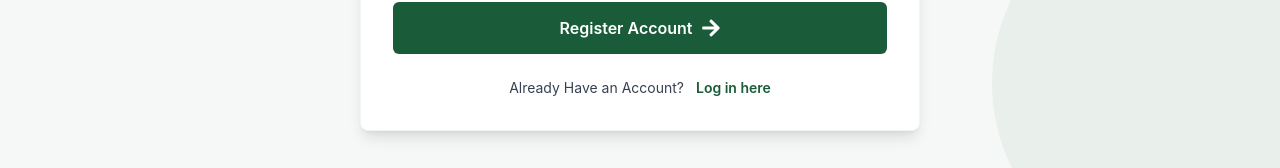
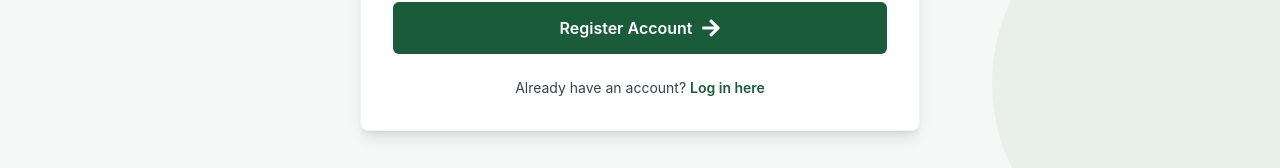
Before and after one commit to kingdada7/probateNG, a React (Vite) app in the folder Applicant/: page /citizenregistration in a window 1280 px wide. Shown: the part 726-894 px from the top of the page. Built offline with nearby package versions, Linux system fonts and the light colour scheme; no server answers.

Commit message:
changed to link for navigation

```diff
--- a/Applicant/components/Navbar.jsx
+++ b/Applicant/components/Navbar.jsx
@@ -51,7 +51,7 @@ const Navbar = () => {
         {/* Desktop Actions */}
         <div className="hidden md:flex items-center gap-3">
           <button
-            onClick={() => navigate("/citizenlogin")}
+            onClick={() => navigate("/citizenportal")}
             className="bg-[#1a5c2a] text-white text-sm font-semibold px-5 py-2 rounded-md hover:bg-[#164d23] transition-colors cursor-pointer"
           >
             Login
@@ -93,7 +93,7 @@ const Navbar = () => {
             Track Application
           </a>
           <button
-            onClick={() => navigate("/citizenlogin")}
+            onClick={() => navigate("/citizenportal")}
             className="w-full bg-[#1a5c2a] text-white text-sm font-semibold px-5 py-2.5 rounded-md hover:bg-[#164d23] transition-colors mt-2 cursor-pointer"
           >
             Login
--- a/Applicant/pages/CitizenLogin.jsx
+++ b/Applicant/pages/CitizenLogin.jsx
@@ -141,7 +141,7 @@ function CitizenLogin() {
                 <p className="text-sm text-gray-700">
                   Don't have an account?{" "}
                   <Link
-                    to="/CitizenRegistration"
+                    to="/citizenregistration"
                     className="text-[#1a5c3a] font-semibold hover:underline"
                   >
                     Register here
--- a/Applicant/pages/CitizenRegistration.jsx
+++ b/Applicant/pages/CitizenRegistration.jsx
@@ -41,10 +41,9 @@ function CitizenRegistration() {
         confirmPassword,
       });
     } catch (error) {
-     toast.error(error.response?.data?.message || error.message);
+      toast.error(error.response?.data?.message || error.message);
     }
   };
-
 
   return (
     <div className="min-h-screen bg-[#f6f8f7]  flex flex-col ">
@@ -186,13 +185,13 @@ function CitizenRegistration() {
 
               <div className="mt-6 text-center">
                 <p className="text-sm text-gray-700">
-                  Already Have an Account?
-                  <a
-                    href="/CitizenLogin"
-                    className="text-[#1a5c3a] font-semibold hover:underline pl-3"
+                  Already have an account?{" "}
+                  <Link
+                    to="/citizenportal"
+                    className="text-[#1a5c3a] font-semibold hover:underline"
                   >
                     Log in here
-                  </a>
+                  </Link>
                 </p>
               </div>
             </div>
```
